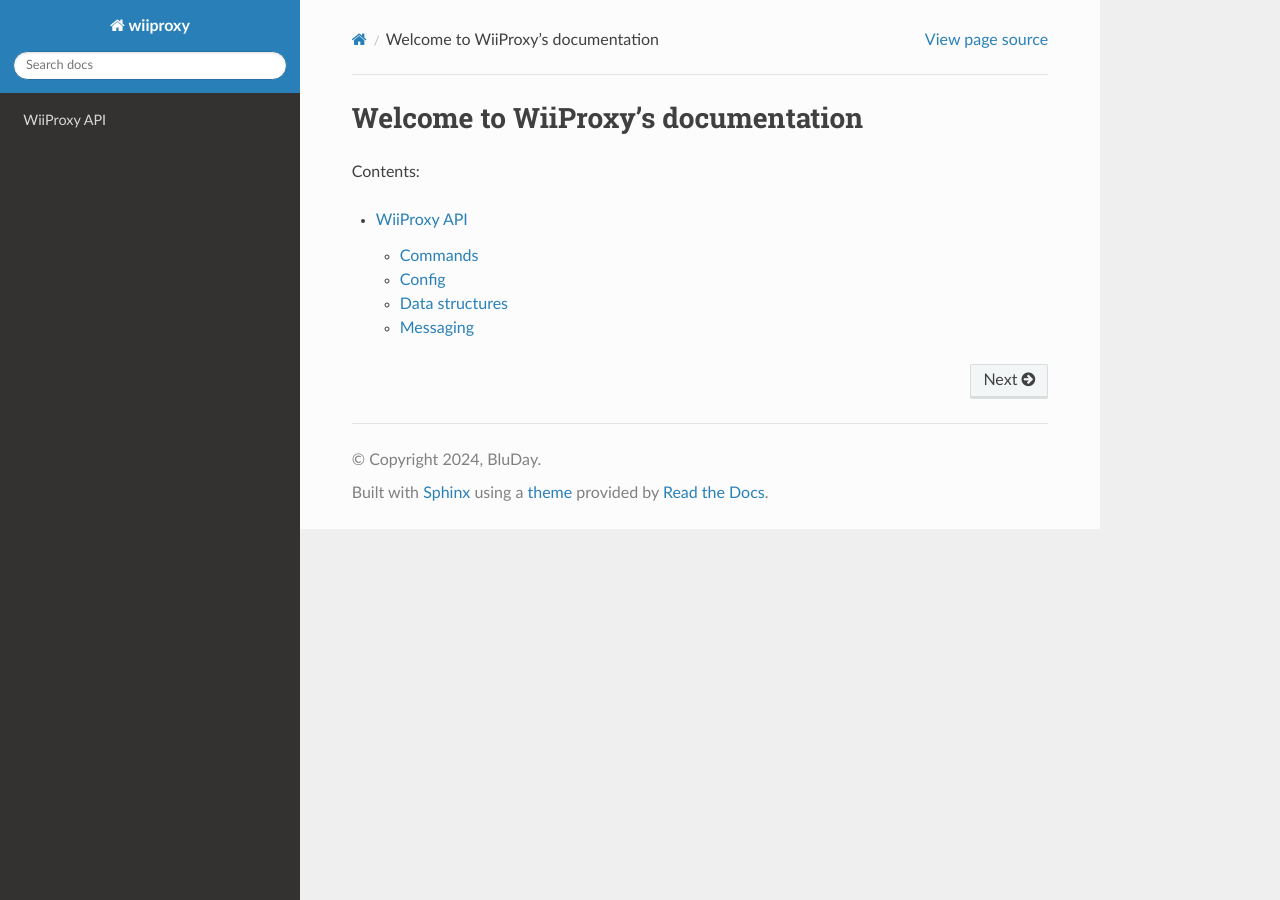
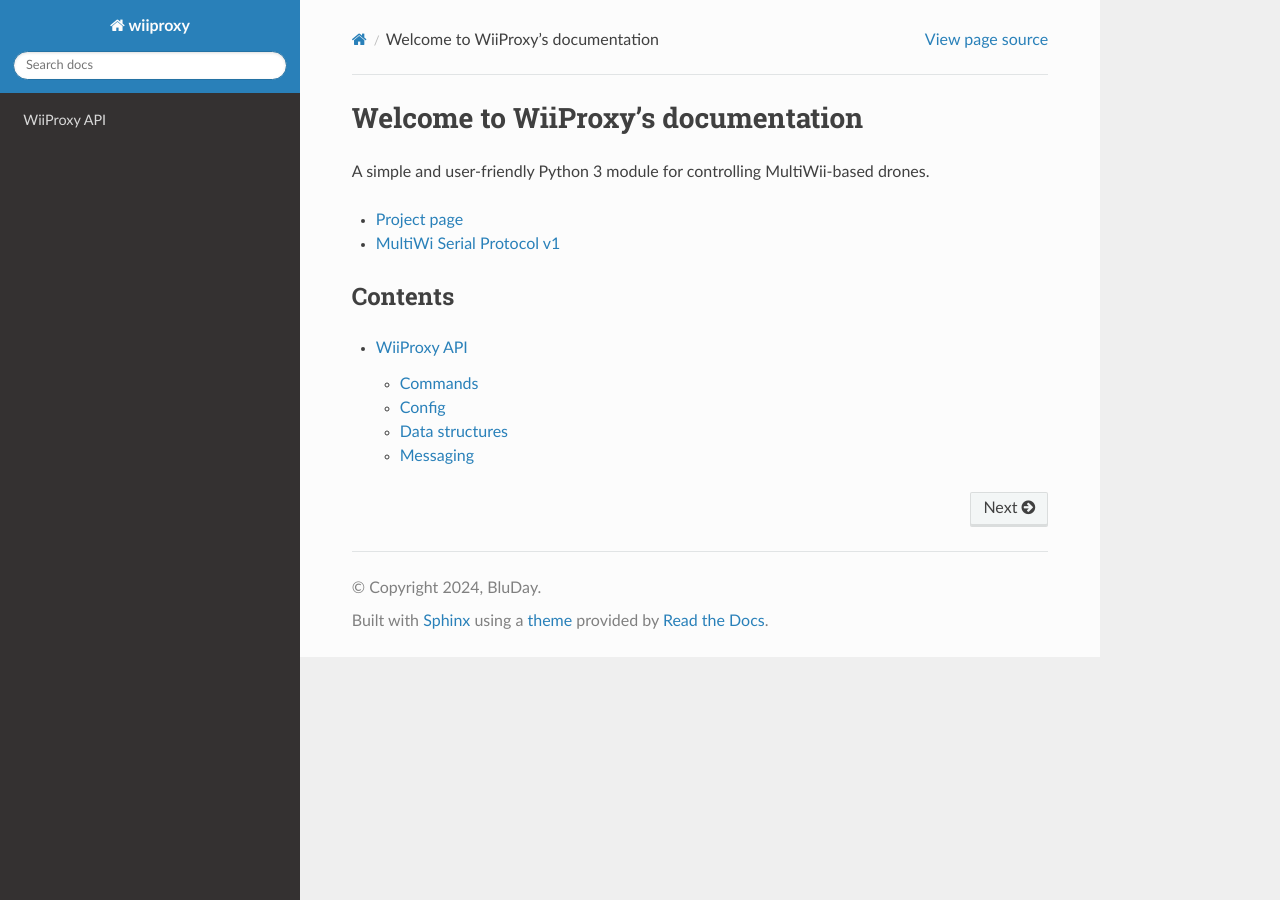
Before and after one commit to BluDay/multiwii-proxy-python, a Sphinx documentation site: the page built from docs/index.rst, in a window 1280 px wide. Built offline with Sphinx 7.4.7 and the Read the Docs theme 2.0.0, drawn with Linux system fonts in a browser that asks for light colours.

Commit message:
docs: update documentation index page

```diff
--- a/docs/index.rst
+++ b/docs/index.rst
@@ -1,7 +1,13 @@
 Welcome to WiiProxy's documentation
 ===================================
 
-Contents:
+A simple and user-friendly Python 3 module for controlling MultiWii-based drones.
+
+- `Project page <https://github.com/BluDay/wiiproxy>`_
+- `MultiWi Serial Protocol v1 <http://www.multiwii.com/wiki/index.php?title=Multiwii_Serial_Protocol>`_
+
+Contents
+--------
 
 .. toctree::
    :maxdepth: 4
```
